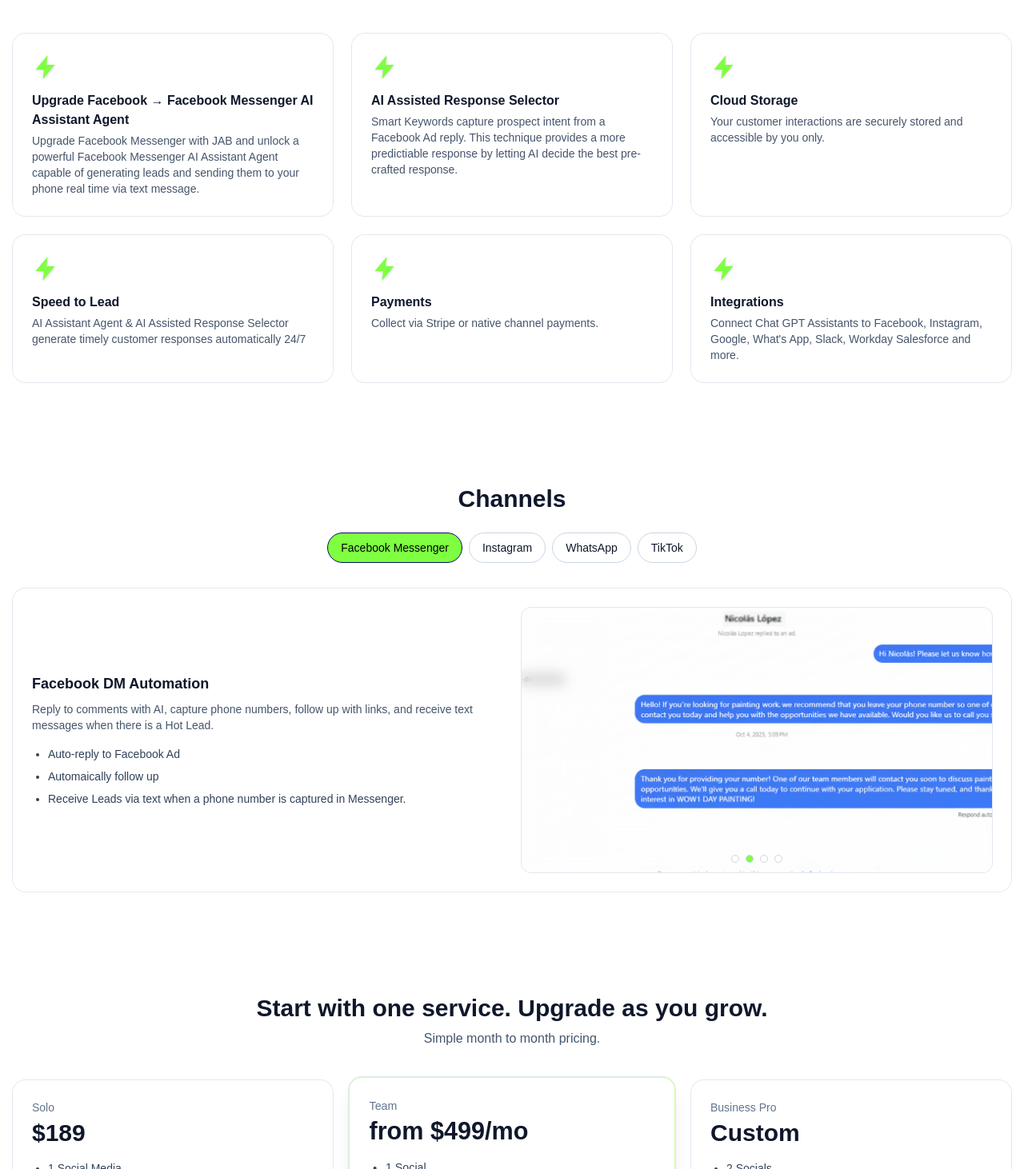
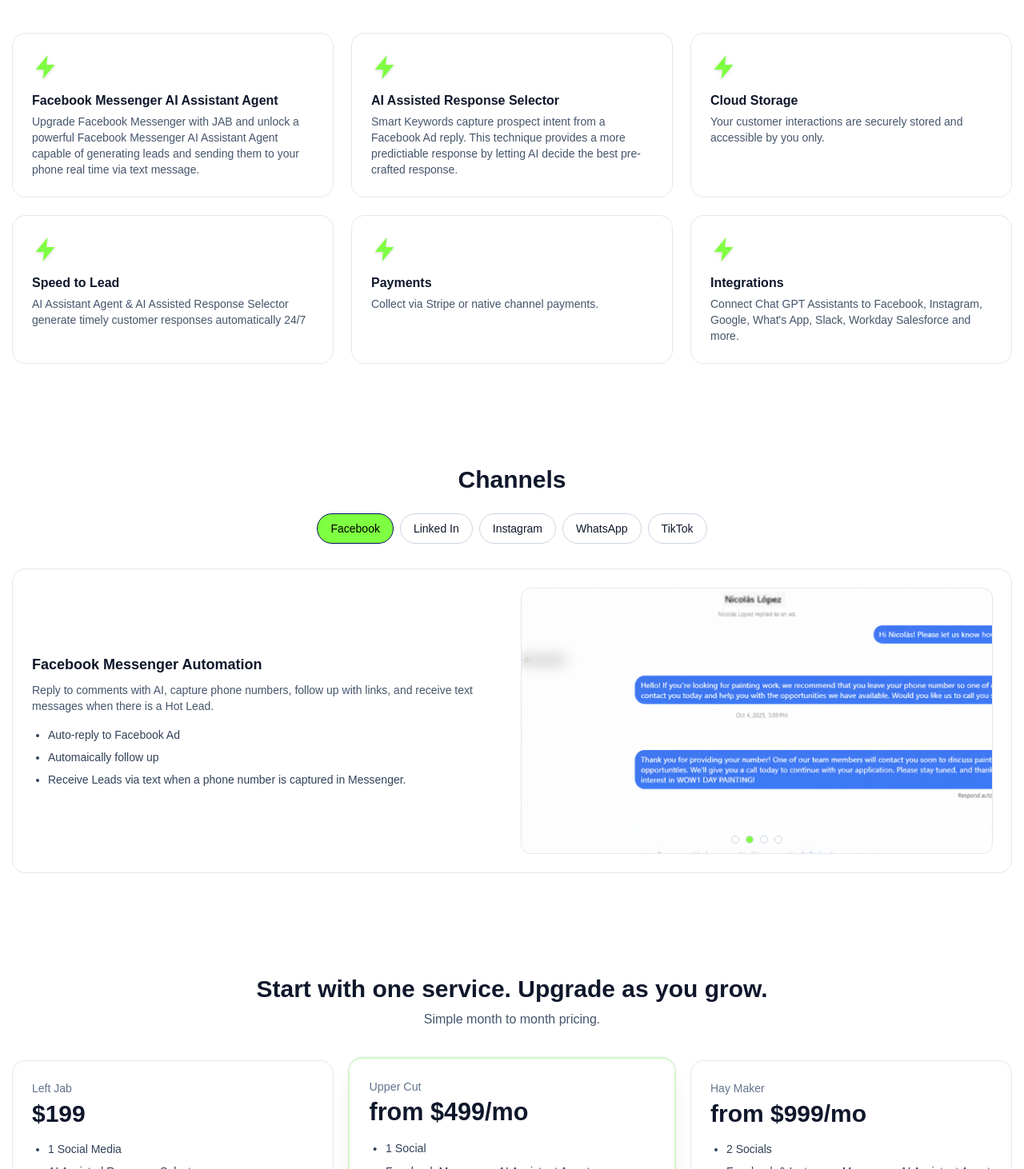
Before and after one commit to walterjordan/jab-site, a Next.js app: page / in a window 1280 px wide. Shown: the part 908-2370 px from the top of the page at 80% size. Built offline with nearby package versions, Linux system fonts and the light colour scheme.

Commit message:
Update page.tsx

```diff
--- a/src/app/page.tsx
+++ b/src/app/page.tsx
@@ -122,10 +122,10 @@ export default function ManyChatStyleLanding() {
       <section id="features" className="py-12 md:py-20">
         <div className="mx-auto max-w-7xl px-4">
           <h2 className="text-3xl md:text-4xl font-semibold text-center">Automation that sells while you sleep</h2>
-          <p className="text-center text-slate-600 mt-3 max-w-2xl mx-auto">Upgrade Facebook Messenger with JAB.</p>
+          <p className="text-center text-slate-600 mt-3 max-w-2xl mx-auto">Knock out Facebook Messenger replies with JAB.</p>
           <div className="mt-10 grid md:grid-cols-3 gap-6">
             {[
-              {title: "Upgrade Facebook → Facebook Messenger AI Assistant Agent", desc: "Upgrade Facebook Messenger with JAB and unlock a powerful Facebook Messenger AI Assistant Agent capable of generating leads and sending them to your phone real time via text message."},
+              {title: "Facebook Messenger AI Assistant Agent", desc: "Upgrade Facebook Messenger with JAB and unlock a powerful Facebook Messenger AI Assistant Agent capable of generating leads and sending them to your phone real time via text message."},
               {title: "AI Assisted Response Selector", desc: "Smart Keywords capture prospect intent from  a Facebook Ad reply. This technique provides a more predictiable response by letting AI decide the best pre-crafted response."},
               {title: "Cloud Storage", desc: "Your customer interactions are securely stored and accessible by you only."},
               {title: "Speed to Lead", desc: "AI Assistant Agent & AI Assisted Response Selector generate timely customer responses automatically 24/7"},
@@ -153,13 +153,13 @@ export default function ManyChatStyleLanding() {
         <div className="mx-auto max-w-7xl px-4">
           <h2 className="text-2xl md:text-3xl font-semibold text-center">Channels</h2>
           <div className="mt-6 flex flex-wrap justify-center gap-2">
-            {["Facebook Messenger", "Instagram", "WhatsApp", "TikTok"].map((c,i) => (
+            {["Facebook", "Linked In", "Instagram", "WhatsApp", "TikTok"].map((c,i) => (
               <button key={c} className={`px-4 py-2 rounded-full text-sm border ${i===0 ? 'bg-[#7FFF41] text-black border-[#010E63]' : 'bg-white border-slate-300'}`}>{c}</button>
             ))}
           </div>
           <div className="mt-8 rounded-2xl bg-white/90 ring-1 ring-slate-200 p-6 grid md:grid-cols-2 gap-6 items-center">
             <div>
-              <h3 className="font-semibold text-lg">Facebook DM Automation</h3>
+              <h3 className="font-semibold text-lg">Facebook Messenger Automation</h3>
               <p className="text-sm text-slate-600 mt-2">Reply to comments with AI, capture phone numbers, follow up with links, and receive text messages when there is a Hot Lead.</p>
               <ul className="mt-4 space-y-2 text-sm text-slate-700 list-disc ml-5">
                 <li>Auto‑reply to Facebook Ad</li>
@@ -179,9 +179,9 @@ export default function ManyChatStyleLanding() {
           <p className="text-center text-slate-600 mt-2">Simple month to month pricing.</p>
           <div className="mt-10 grid md:grid-cols-3 gap-6">
             {[
-              {name: "Solo", price: "$189", features: ["1 Social Media", "AI Assisted Response Selector", "Advanced Automations", "Email/Chat support"]},
-              {name: "Team", price: "from $499/mo", features: ["1 Social", "Facebook Messenger AI Assistant Agent", "Advanced Custom Automations", "Payments", "Priority support"]},
-              {name: "Business Pro", price: "Custom", features: ["2 Socials", "Facebook Messenger AI Assistant Agent", "AI Assisted Response Selector", "Advanced Custom Automations", "Payments", "High‑volume", "Dedicated success", "24/7 Live Contact"]},
+              {name: "Left Jab", price: "$199", features: ["1 Social Media", "AI Assisted Response Selector", "Advanced Automations", "Email/Chat support"]},
+              {name: "Upper Cut", price: "from $499/mo", features: ["1 Social", "Facebook Messenger AI Assistant Agent", "AI Assisted Response Selector", "Advanced Custom Automations", "Payments", "Priority support"]},
+              {name: "Hay Maker", price: "from $999/mo", features: ["2 Socials", "Facebook & Instagram Messenger AI Assistant Agent", "AI Assisted Response Selector", "Advanced Custom Automations", "Payments", "High‑volume", "Dedicated success", "24/7 Live Contact"]},
             ].map((t, idx) => (
               <div key={t.name} className={`rounded-2xl p-6 ring-1 ring-slate-200 bg-white/90 ${idx===1 ? 'shadow-xl scale-[1.02] border border-[#7FFF41]/40' : ''}`}>
                 <div className="text-sm font-medium text-slate-500">{t.name}</div>
```
